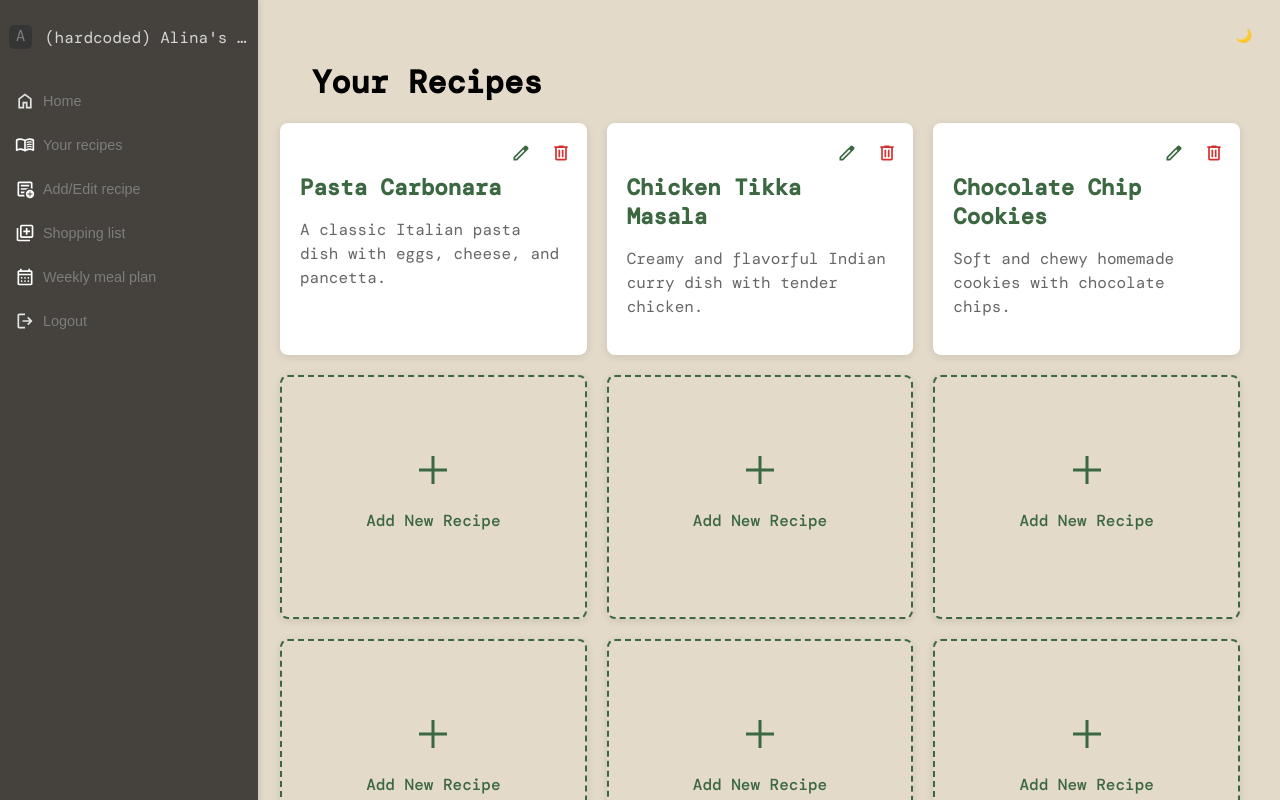
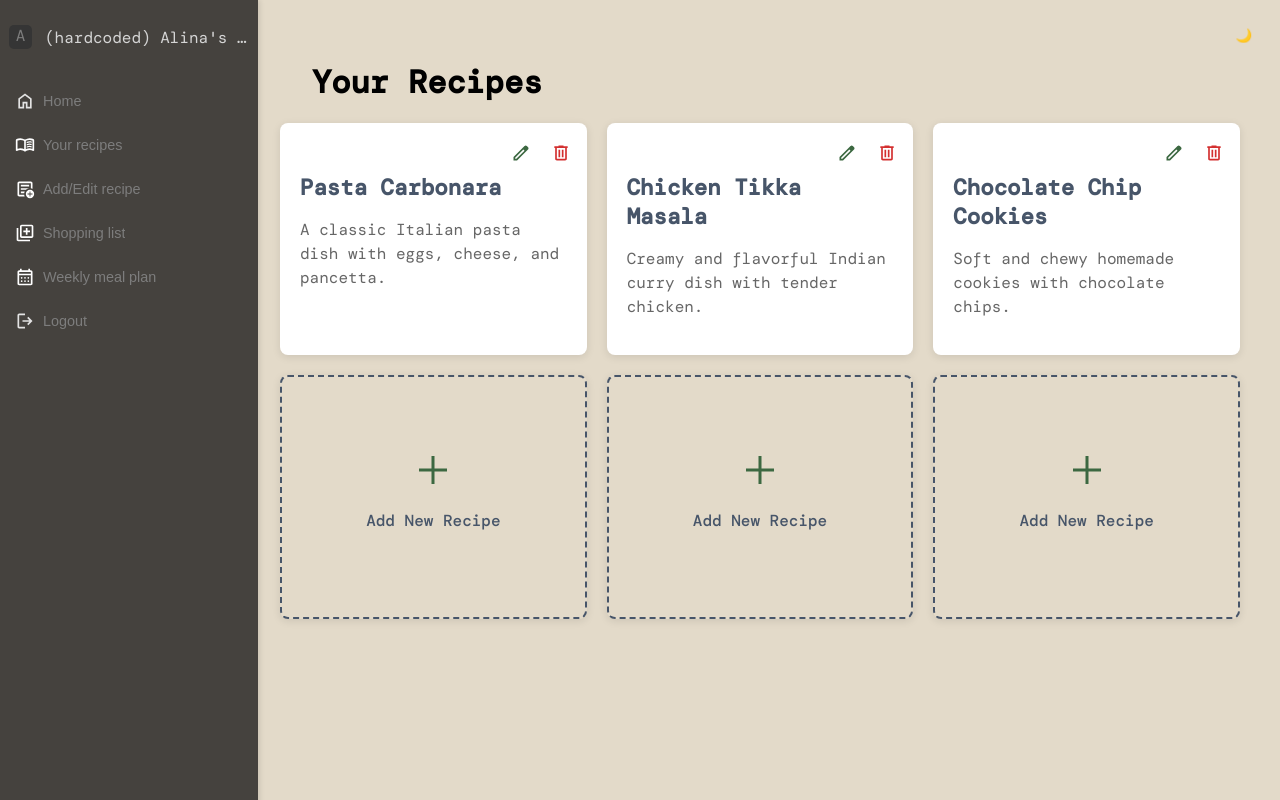
Before and after one commit to wanderingkitty/tastify, a React (Vite) app: page /recipes-page in a window 1280 px wide. Built offline with nearby package versions, Linux system fonts and the light colour scheme; a web font is replaced by a local one.

Commit message:
working on recipe page

```diff
--- a/src/components/SideBar.tsx
+++ b/src/components/SideBar.tsx
@@ -32,7 +32,7 @@ function SideBar() {
 				</button>
 				<button className='action-btn'>
 					<svg xmlns="http://www.w3.org/2000/svg" height="24px" viewBox="0 -960 960 960" width="24px" fill="#FFFFFF"><path d="M200-120q-33 0-56.5-23.5T120-200v-560q0-33 23.5-56.5T200-840h560q33 0 56.5 23.5T840-760v268q-19-9-39-15.5t-41-9.5v-243H200v560h242q3 22 9.5 42t15.5 38H200Zm0-120v40-560 243-3 280Zm80-40h163q3-21 9.5-41t14.5-39H280v80Zm0-160h244q32-30 71.5-50t84.5-27v-3H280v80Zm0-160h400v-80H280v80ZM720-40q-83 0-141.5-58.5T520-240q0-83 58.5-141.5T720-440q83 0 141.5 58.5T920-240q0 83-58.5 141.5T720-40Zm-20-80h40v-100h100v-40H740v-100h-40v100H600v40h100v100Z" /></svg>
-					<p>Add/Edit recipe</p>
+					<p onClick={() => handleNavigationClick('/add-recipe')} >Add/Edit recipe</p>
 				</button>
 				<button className='action-btn'>
 					<svg xmlns="http://www.w3.org/2000/svg" height="24px" viewBox="0 -960 960 960" width="24px" fill="#FFFFFF"><path d="M520-400h80v-120h120v-80H600v-120h-80v120H400v80h120v120ZM320-240q-33 0-56.5-23.5T240-320v-480q0-33 23.5-56.5T320-880h480q33 0 56.5 23.5T880-800v480q0 33-23.5 56.5T800-240H320Zm0-80h480v-480H320v480ZM160-80q-33 0-56.5-23.5T80-160v-560h80v560h560v80H160Zm160-720v480-480Z" /></svg>
--- a/src/components/recipes/RecipesPage.css
+++ b/src/components/recipes/RecipesPage.css
@@ -18,7 +18,7 @@
 .recipes-page-header {
   font-size: 2rem;
   margin-bottom: 20px;
-  color: #3c6841;
+  color: #475569; /* Changed from #3c6841 to blue-gray */
 }
 
 .recipes-grid {
@@ -44,7 +44,7 @@
 }
 
 .recipe-card h3 {
-  color: #3c6841;
+  color: #475569; /* Changed from #3c6841 to blue-gray */
   margin-bottom: 10px;
   margin-top: 30px; /* Space for action buttons */
 }
@@ -76,7 +76,12 @@
 }
 
 .edit-btn:hover {
-  background-color: rgba(60, 104, 65, 0.1);
+  background-color: rgba(
+    71,
+    85,
+    105,
+    0.1
+  ); /* Changed from rgba(60, 104, 65, 0.1) */
 }
 
 .delete-btn:hover {
@@ -85,7 +90,7 @@
 
 /* Empty recipe cards */
 .empty-card {
-  border: 2px dashed #3c6841;
+  border: 2px dashed #475569; /* Changed from #3c6841 to blue-gray */
   background: transparent !important;
   cursor: pointer;
   display: flex;
@@ -96,20 +101,148 @@
 }
 
 .empty-card:hover {
-  border-color: #2a4d2f;
-  background: rgba(60, 104, 65, 0.05) !important;
+  border-color: #334155; /* Changed from #2a4d2f to darker blue-gray */
+  background: rgba(
+    71,
+    85,
+    105,
+    0.05
+  ) !important; /* Changed from rgba(60, 104, 65, 0.05) */
   transform: translateY(-2px);
 }
 
 .add-recipe-content {
   text-align: center;
-  color: #3c6841;
+  color: #475569; /* Changed from #3c6841 to blue-gray */
 }
 
 .add-recipe-content p {
   margin-top: 10px;
   font-weight: 500;
-  color: #3c6841;
+  color: #475569; /* Changed from #3c6841 to blue-gray */
+}
+
+/* Delete Modal Styles */
+.modal-overlay {
+  position: fixed;
+  top: 0;
+  left: 0;
+  right: 0;
+  bottom: 0;
+  background: rgba(0, 0, 0, 0.5);
+  display: flex;
+  align-items: center;
+  justify-content: center;
+  z-index: 2000;
+  backdrop-filter: blur(4px);
+}
+
+.delete-modal {
+  background: white;
+  border-radius: 12px;
+  box-shadow: 0 20px 25px -5px rgba(0, 0, 0, 0.1),
+    0 10px 10px -5px rgba(0, 0, 0, 0.04);
+  max-width: 400px;
+  width: 90%;
+  max-height: 90vh;
+  overflow: hidden;
+  animation: modalSlideIn 0.2s ease-out;
+}
+
+@keyframes modalSlideIn {
+  from {
+    opacity: 0;
+    transform: scale(0.95) translateY(-10px);
+  }
+  to {
+    opacity: 1;
+    transform: scale(1) translateY(0);
+  }
+}
+
+.modal-header {
+  display: flex;
+  justify-content: space-between;
+  align-items: center;
+  padding: 20px 24px 16px;
+  border-bottom: 1px solid #e5e7eb;
+}
+
+.modal-header h3 {
+  margin: 0;
+  color: #1f2937;
+  font-size: 1.25rem;
+  font-weight: 600;
+}
+
+.modal-close {
+  background: none;
+  border: none;
+  cursor: pointer;
+  padding: 4px;
+  border-radius: 4px;
+  transition: background-color 0.2s ease;
+}
+
+.modal-close:hover {
+  background-color: #f3f4f6;
+}
+
+.modal-content {
+  padding: 20px 24px;
+}
+
+.modal-content p {
+  margin: 0 0 12px 0;
+  color: #374151;
+  line-height: 1.5;
+}
+
+.warning-text {
+  color: #ef4444 !important;
+  font-size: 0.9rem;
+  font-weight: 500;
+}
+
+.modal-actions {
+  display: flex;
+  gap: 12px;
+  padding: 16px 24px 24px;
+  justify-content: flex-end;
+}
+
+.cancel-btn {
+  background: #f9fafb;
+  border: 1px solid #d1d5db;
+  color: #374151;
+  padding: 10px 16px;
+  border-radius: 6px;
+  cursor: pointer;
+  font-size: 0.9rem;
+  font-weight: 500;
+  transition: all 0.2s ease;
+}
+
+.cancel-btn:hover {
+  background: #f3f4f6;
+  border-color: #9ca3af;
+}
+
+.delete-confirm-btn {
+  background: #ef4444;
+  border: 1px solid #ef4444;
+  color: white;
+  padding: 10px 16px;
+  border-radius: 6px;
+  cursor: pointer;
+  font-size: 0.9rem;
+  font-weight: 500;
+  transition: all 0.2s ease;
+}
+
+.delete-confirm-btn:hover {
+  background: #dc2626;
+  border-color: #dc2626;
 }
 
 /* Dark mode adjustments */
@@ -119,7 +252,7 @@
 }
 
 .recipes-page-container.dark .recipe-card h3 {
-  color: #95d5b2;
+  color: #94a3b8; /* Changed from #95d5b2 to blue-gray */
 }
 
 .recipes-page-container.dark .recipe-card p {
@@ -127,20 +260,53 @@
 }
 
 .recipes-page-container.dark .empty-card {
-  border-color: #95d5b2;
+  border-color: #94a3b8; /* Changed from #95d5b2 to blue-gray */
 }
 
 .recipes-page-container.dark .empty-card:hover {
-  border-color: #b8e5c4;
-  background: rgba(149, 213, 178, 0.1) !important;
+  border-color: #cbd5e1; /* Changed from #b8e5c4 to lighter blue-gray */
+  background: rgba(
+    148,
+    163,
+    184,
+    0.1
+  ) !important; /* Changed from rgba(149, 213, 178, 0.1) */
 }
 
 .recipes-page-container.dark .add-recipe-content {
-  color: #95d5b2;
+  color: #94a3b8; /* Changed from #95d5b2 to blue-gray */
 }
 
 .recipes-page-container.dark .add-recipe-content p {
-  color: #95d5b2;
+  color: #94a3b8; /* Changed from #95d5b2 to blue-gray */
+}
+
+/* Dark mode modal */
+.recipes-page-container.dark .delete-modal {
+  background: #2a2a2a;
+  color: white;
+}
+
+.recipes-page-container.dark .modal-header {
+  border-bottom-color: #374151;
+}
+
+.recipes-page-container.dark .modal-header h3 {
+  color: white;
+}
+
+.recipes-page-container.dark .modal-content p {
+  color: #d1d5db;
+}
+
+.recipes-page-container.dark .cancel-btn {
+  background: #374151;
+  border-color: #4b5563;
+  color: #d1d5db;
+}
+
+.recipes-page-container.dark .cancel-btn:hover {
+  background: #4b5563;
 }
 
 /* Responsive */
@@ -163,4 +329,19 @@
   .action-btn {
     padding: 4px;
   }
+
+  .delete-modal {
+    width: 95%;
+    margin: 20px;
+  }
+
+  .modal-actions {
+    flex-direction: column-reverse;
+  }
+
+  .cancel-btn,
+  .delete-confirm-btn {
+    width: 100%;
+    justify-content: center;
+  }
 }
--- a/src/components/recipes/RecipesPage.tsx
+++ b/src/components/recipes/RecipesPage.tsx
@@ -1,11 +1,38 @@
 import React, { useState } from 'react'
 import { useNavigate } from 'react-router-dom'
-import './RecipesPage.css'  // Импортируем правильный CSS
+import './RecipesPage.css'
 import SideBar from '../SideBar'
+
+interface Recipe {
+	id: number;
+	title: string;
+	description: string;
+}
 
 const RecipesPage: React.FC = () => {
 	const [isDarkmode, setIsDarkMode] = useState<boolean>(false);
+	const [showDeleteModal, setShowDeleteModal] = useState<boolean>(false);
+	const [recipeToDelete, setRecipeToDelete] = useState<number | null>(null);
 	const navigate = useNavigate();
+
+	// State для рецептов
+	const [recipes, setRecipes] = useState<Recipe[]>([
+		{
+			id: 1,
+			title: "Pasta Carbonara",
+			description: "A classic Italian pasta dish with eggs, cheese, and pancetta."
+		},
+		{
+			id: 2,
+			title: "Chicken Tikka Masala",
+			description: "Creamy and flavorful Indian curry dish with tender chicken."
+		},
+		{
+			id: 3,
+			title: "Chocolate Chip Cookies",
+			description: "Soft and chewy homemade cookies with chocolate chips."
+		}
+	]);
 
 	const toggleDarkmode = () => {
 		setIsDarkMode(!isDarkmode);
@@ -18,17 +45,63 @@ const RecipesPage: React.FC = () => {
 	const handleEditRecipe = (recipeId: number) => {
 		console.log('Edit recipe:', recipeId);
 		navigate('/add-recipe');
-
 	};
 
 	const handleDeleteRecipe = (recipeId: number) => {
-		console.log('Delete recipe:', recipeId);
-		// Add delete logic here
+		setRecipeToDelete(recipeId);
+		setShowDeleteModal(true);
+	};
+
+	const confirmDelete = () => {
+		if (recipeToDelete) {
+			setRecipes(prevRecipes => prevRecipes.filter(recipe => recipe.id !== recipeToDelete));
+			console.log('Recipe deleted:', recipeToDelete);
+		}
+		setShowDeleteModal(false);
+		setRecipeToDelete(null);
+	};
+
+	const cancelDelete = () => {
+		setShowDeleteModal(false);
+		setRecipeToDelete(null);
+	};
+
+	const getRecipeTitle = () => {
+		const recipe = recipes.find(r => r.id === recipeToDelete);
+		return recipe ? recipe.title : '';
 	};
 
 	return (
 		<div className={`recipes-page-container ${isDarkmode ? 'dark' : 'light'}`}>
 			<SideBar />
+
+			{/* Delete Confirmation Modal */}
+			{showDeleteModal && (
+				<div className="modal-overlay">
+					<div className="delete-modal">
+						<div className="modal-header">
+							<h3>Delete Recipe</h3>
+							<button className="modal-close" onClick={cancelDelete}>
+								<svg xmlns="http://www.w3.org/2000/svg" height="20px" viewBox="0 -960 960 960" width="20px" fill="#666">
+									<path d="m256-200-56-56 224-224-224-224 56-56 224 224 224-224 56 56-224 224 224 224-56 56-224-224-224 224Z" />
+								</svg>
+							</button>
+						</div>
+						<div className="modal-content">
+							<p>Are you sure you want to delete <strong>"{getRecipeTitle()}"</strong>?</p>
+							<p className="warning-text">This action cannot be undone.</p>
+						</div>
+						<div className="modal-actions">
+							<button className="cancel-btn" onClick={cancelDelete}>
+								Cancel
+							</button>
+							<button className="delete-confirm-btn" onClick={confirmDelete}>
+								Delete Recipe
+							</button>
+						</div>
+					</div>
+				</div>
+			)}
 
 			{/* Content with margin for sidebar */}
 			<div style={{ marginLeft: '240px', padding: '20px' }}>
@@ -52,12 +125,13 @@ const RecipesPage: React.FC = () => {
 				<h1 className="recipes-page-header">Your Recipes</h1>
 
 				<div className="recipes-grid">
-					{/* Existing recipe cards */}
-					<div className="recipe-card">
+					{/* Динамически рендерим рецепты */}
+					{recipes.map((recipe) => (
+						<div key={recipe.id} className="recipe-card">
 							<div className="recipe-actions">
 								<button
 									className="action-btn edit-btn"
-								onClick={() => handleEditRecipe(1)}
+									onClick={() => handleEditRecipe(recipe.id)}
 									title="Edit Recipe"
 								>
 									<svg xmlns="http://www.w3.org/2000/svg" height="16px" viewBox="0 -960 960 960" width="16px" fill="#3c6841">
@@ -66,7 +140,7 @@ const RecipesPage: React.FC = () => {
 								</button>
 								<button
 									className="action-btn delete-btn"
-								onClick={() => handleDeleteRecipe(1)}
+									onClick={() => handleDeleteRecipe(recipe.id)}
 									title="Delete Recipe"
 								>
 									<svg xmlns="http://www.w3.org/2000/svg" height="16px" viewBox="0 -960 960 960" width="16px" fill="#d32f2f">
@@ -74,62 +148,14 @@ const RecipesPage: React.FC = () => {
 									</svg>
 								</button>
 							</div>
-						<h3>Pasta Carbonara</h3>
-						<p>A classic Italian pasta dish with eggs, cheese, and pancetta.</p>
+							<h3>{recipe.title}</h3>
+							<p>{recipe.description}</p>
 						</div>
-
-					<div className="recipe-card">
-						<div className="recipe-actions">
-							<button
-								className="action-btn edit-btn"
-								onClick={() => handleEditRecipe(2)}
-								title="Edit Recipe"
-							>
-								<svg xmlns="http://www.w3.org/2000/svg" height="16px" viewBox="0 -960 960 960" width="16px" fill="#3c6841">
-									<path d="M200-200h57l391-391-57-57-391 391v57Zm-80 80v-170l528-527q12-11 26.5-17t30.5-6q16 0 31 6t26 18l55 56q12 11 17.5 26t5.5 30q0 16-5.5 30.5T817-647L290-120H120Zm640-584-56-56 56 56Zm-141 85-28-29 57 57-29-28Z" />
-								</svg>
-							</button>
-							<button
-								className="action-btn delete-btn"
-								onClick={() => handleDeleteRecipe(2)}
-								title="Delete Recipe"
-							>
-								<svg xmlns="http://www.w3.org/2000/svg" height="16px" viewBox="0 -960 960 960" width="16px" fill="#d32f2f">
-									<path d="M280-120q-33 0-56.5-23.5T200-200v-520h-40v-80h200v-40h240v40h200v80h-40v520q0 33-23.5 56.5T680-120H280Zm400-600H280v520h400v-520ZM360-280h80v-360h-80v360Zm160 0h80v-360h-80v360ZM280-720v520-520Z" />
-								</svg>
-							</button>
-						</div>
-						<h3>Chicken Tikka Masala</h3>
-						<p>Creamy and flavorful Indian curry dish with tender chicken.</p>
-					</div>
-
-					<div className="recipe-card">
-						<div className="recipe-actions">
-							<button
-								className="action-btn edit-btn"
-								onClick={() => handleEditRecipe(3)}
-								title="Edit Recipe"
-							>
-								<svg xmlns="http://www.w3.org/2000/svg" height="16px" viewBox="0 -960 960 960" width="16px" fill="#3c6841">
-									<path d="M200-200h57l391-391-57-57-391 391v57Zm-80 80v-170l528-527q12-11 26.5-17t30.5-6q16 0 31 6t26 18l55 56q12 11 17.5 26t5.5 30q0 16-5.5 30.5T817-647L290-120H120Zm640-584-56-56 56 56Zm-141 85-28-29 57 57-29-28Z" />
-								</svg>
-							</button>
-							<button
-								className="action-btn delete-btn"
-								onClick={() => handleDeleteRecipe(3)}
-								title="Delete Recipe"
-							>
-								<svg xmlns="http://www.w3.org/2000/svg" height="16px" viewBox="0 -960 960 960" width="16px" fill="#d32f2f">
-									<path d="M280-120q-33 0-56.5-23.5T200-200v-520h-40v-80h200v-40h240v40h200v80h-40v520q0 33-23.5 56.5T680-120H280Zm400-600H280v520h400v-520ZM360-280h80v-360h-80v360Zm160 0h80v-360h-80v360ZM280-720v520-520Z" />
-								</svg>
-							</button>
-						</div>
-						<h3>Chocolate Chip Cookies</h3>
-						<p>Soft and chewy homemade cookies with chocolate chips.</p>
-					</div>
+					))}
 
 					{/* Empty recipe cards with plus icon */}
-					<div className="recipe-card empty-card" onClick={handleAddRecipe}>
+					{Array.from({ length: Math.max(0, 6 - recipes.length) }, (_, index) => (
+						<div key={`empty-${index}`} className="recipe-card empty-card" onClick={handleAddRecipe}>
 							<div className="add-recipe-content">
 								<svg xmlns="http://www.w3.org/2000/svg" height="48px" viewBox="0 -960 960 960" width="48px" fill="#3c6841">
 									<path d="M450-200v-250H200v-60h250v-250h60v250h250v60H510v250h-60Z" />
@@ -137,56 +163,7 @@ const RecipesPage: React.FC = () => {
 								<p>Add New Recipe</p>
 							</div>
 						</div>
-
-					<div className="recipe-card empty-card" onClick={handleAddRecipe}>
-						<div className="add-recipe-content">
-							<svg xmlns="http://www.w3.org/2000/svg" height="48px" viewBox="0 -960 960 960" width="48px" fill="#3c6841">
-								<path d="M450-200v-250H200v-60h250v-250h60v250h250v60H510v250h-60Z" />
-							</svg>
-							<p>Add New Recipe</p>
-						</div>
-					</div>
-
-					<div className="recipe-card empty-card" onClick={handleAddRecipe}>
-						<div className="add-recipe-content">
-							<svg xmlns="http://www.w3.org/2000/svg" height="48px" viewBox="0 -960 960 960" width="48px" fill="#3c6841">
-								<path d="M450-200v-250H200v-60h250v-250h60v250h250v60H510v250h-60Z" />
-							</svg>
-							<p>Add New Recipe</p>
-						</div>
-					</div>
-					<div className="recipe-card empty-card" onClick={handleAddRecipe}>
-						<div className="add-recipe-content">
-							<svg xmlns="http://www.w3.org/2000/svg" height="48px" viewBox="0 -960 960 960" width="48px" fill="#3c6841">
-								<path d="M450-200v-250H200v-60h250v-250h60v250h250v60H510v250h-60Z" />
-							</svg>
-							<p>Add New Recipe</p>
-						</div>
-					</div>
-					<div className="recipe-card empty-card" onClick={handleAddRecipe}>
-						<div className="add-recipe-content">
-							<svg xmlns="http://www.w3.org/2000/svg" height="48px" viewBox="0 -960 960 960" width="48px" fill="#3c6841">
-								<path d="M450-200v-250H200v-60h250v-250h60v250h250v60H510v250h-60Z" />
-							</svg>
-							<p>Add New Recipe</p>
-						</div>
-					</div>
-					<div className="recipe-card empty-card" onClick={handleAddRecipe}>
-						<div className="add-recipe-content">
-							<svg xmlns="http://www.w3.org/2000/svg" height="48px" viewBox="0 -960 960 960" width="48px" fill="#3c6841">
-								<path d="M450-200v-250H200v-60h250v-250h60v250h250v60H510v250h-60Z" />
-							</svg>
-							<p>Add New Recipe</p>
-						</div>
-					</div>
-					<div className="recipe-card empty-card" onClick={handleAddRecipe}>
-						<div className="add-recipe-content">
-							<svg xmlns="http://www.w3.org/2000/svg" height="48px" viewBox="0 -960 960 960" width="48px" fill="#3c6841">
-								<path d="M450-200v-250H200v-60h250v-250h60v250h250v60H510v250h-60Z" />
-							</svg>
-							<p>Add New Recipe</p>
-						</div>
-					</div>
+					))}
 				</div>
 			</div>
 		</div>
```
Lines whose indentation alone changed are shown as unchanged.
